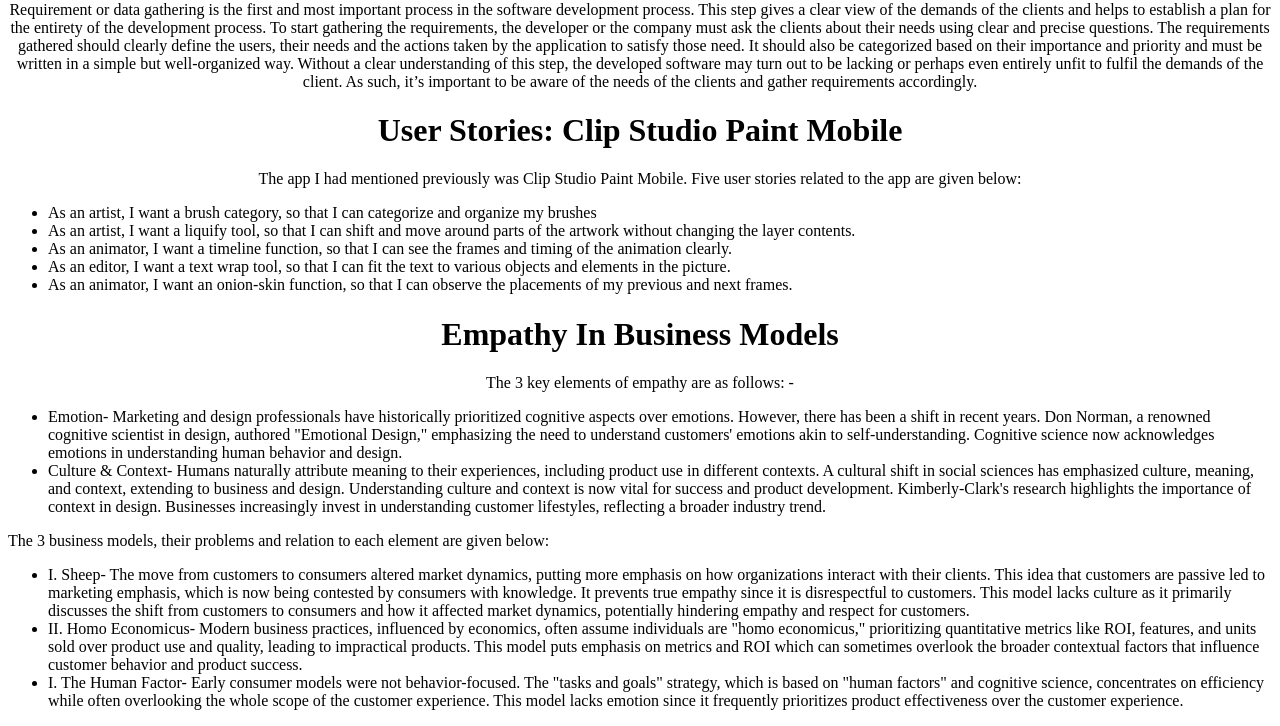
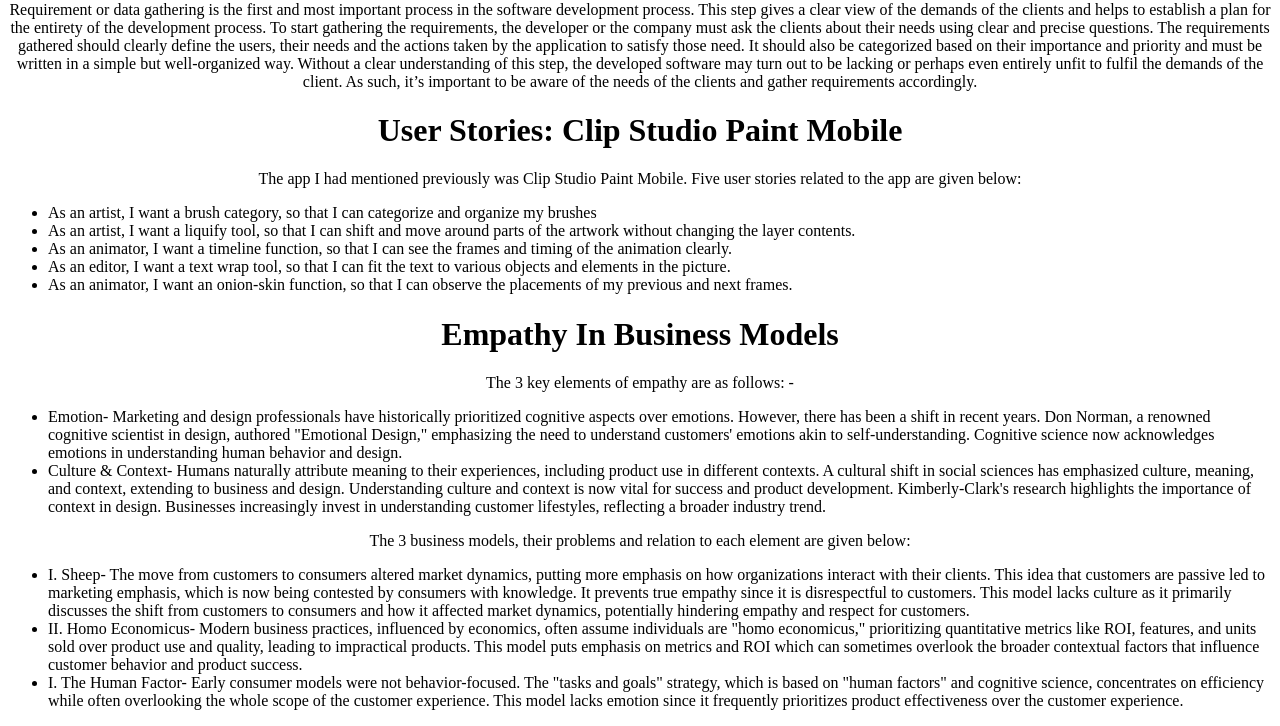
Before and after one commit to thossa01/CIS1250LAB, a plain HTML site: page index.html in a window 1280 px wide. Shown: the part 639-1365 px from the top of the page. Drawn offline with Linux system fonts and the light colour scheme.

Commit message:
Update index.html

```diff
--- a/index.html
+++ b/index.html
@@ -59,7 +59,7 @@
 <li>Emotion- Marketing and design professionals have historically prioritized cognitive aspects over emotions. However, there has been a shift in recent years. Don Norman, a renowned cognitive scientist in design, authored "Emotional Design," emphasizing the need to understand customers' emotions akin to self-understanding. Cognitive science now acknowledges emotions in understanding human behavior and design.</li>
 <li>Culture & Context- Humans naturally attribute meaning to their experiences, including product use in different contexts. A cultural shift in social sciences has emphasized culture, meaning, and context, extending to business and design. Understanding culture and context is now vital for success and product development. Kimberly-Clark's research highlights the importance of context in design. Businesses increasingly invest in understanding customer lifestyles, reflecting a broader industry trend.</li>
 </ul>
-The 3 business models, their problems and relation to each element are given below:
+<p style="text-align:center">The 3 business models, their problems and relation to each element are given below:
 <ul>
 <li>I.	Sheep- The move from customers to consumers altered market dynamics, putting more emphasis on how organizations interact with their clients. This idea that customers are passive led to marketing emphasis, which is now being contested by consumers with knowledge. It prevents true empathy since it is disrespectful to customers. This model lacks culture as it primarily discusses the shift from customers to consumers and how it affected market dynamics, potentially hindering empathy and respect for customers.</li>
 <li>II.	Homo Economicus- Modern business practices, influenced by economics, often assume individuals are "homo economicus," prioritizing quantitative metrics like ROI, features, and units sold over product use and quality, leading to impractical products. This model puts emphasis on metrics and ROI which can sometimes overlook the broader contextual factors that influence customer behavior and product success.</li>
```
